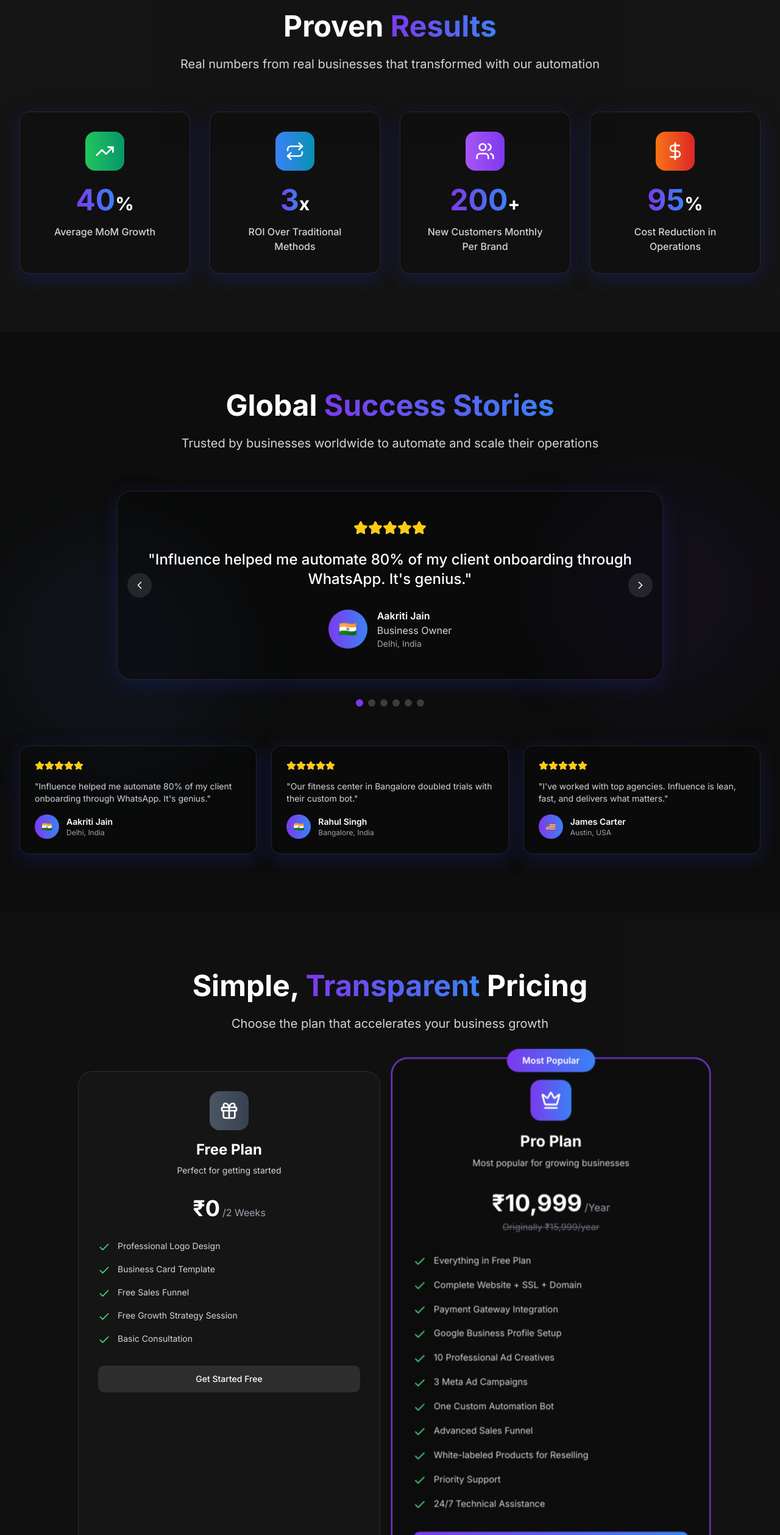
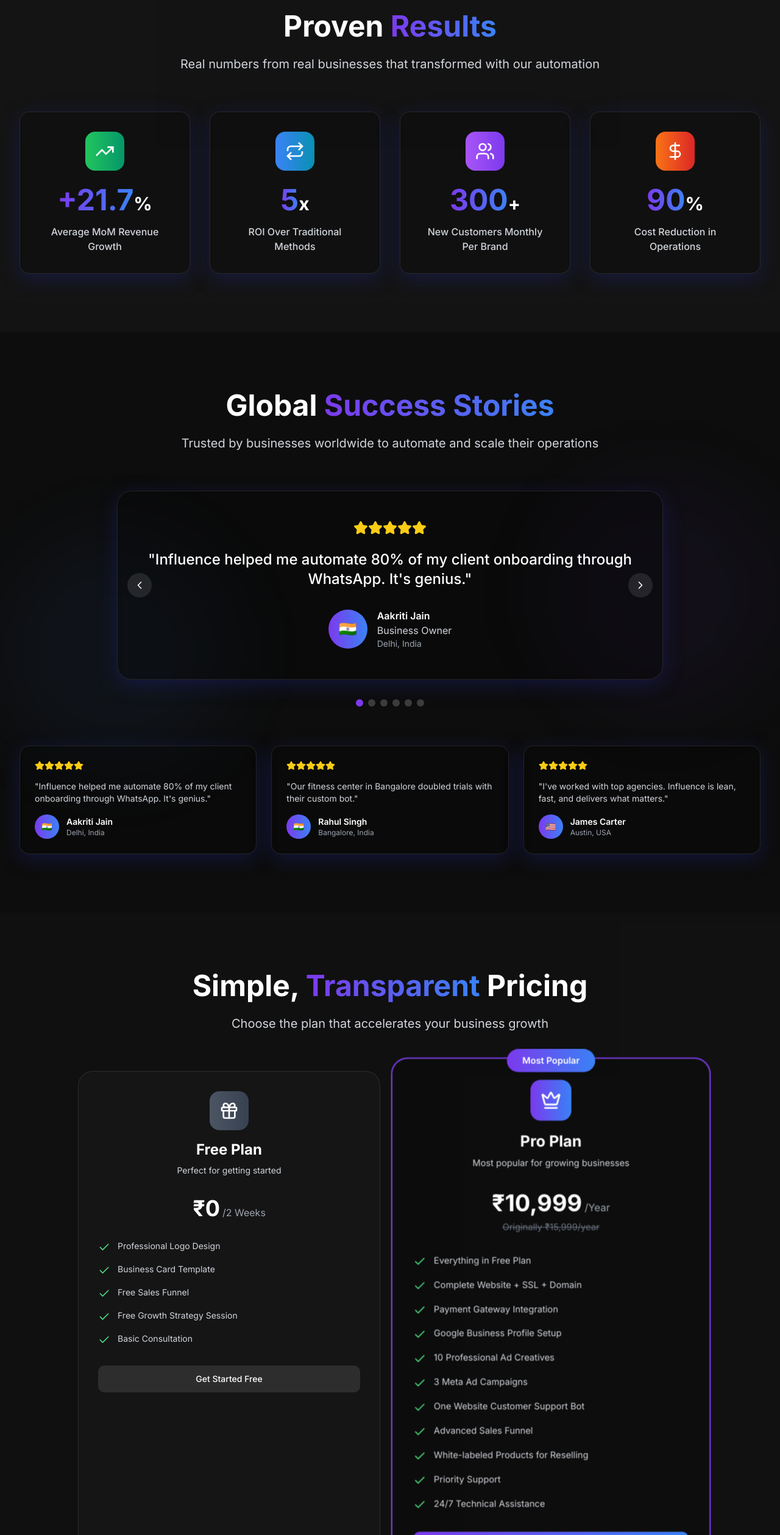
Before and after one commit to pragyan69/influenceAI, a React (Vite) app: page / in a window 1280 px wide. Shown: the part 5093-7611 px from the top of the page at 61% size. Built offline with nearby package versions, Linux system fonts and the light colour scheme.

Commit message:
Fix: Update Pro Plan features and stats
Updated the Pro Plan features in the pricing section and adjusted the figures in the "Proven Results" section.

```diff
--- a/src/components/PricingSection.tsx
+++ b/src/components/PricingSection.tsx
@@ -35,7 +35,7 @@ const PricingSection = () => {
         "Google Business Profile Setup",
         "10 Professional Ad Creatives",
         "3 Meta Ad Campaigns",
-        "One Custom Automation Bot",
+        "One Website Customer Support Bot",
         "Advanced Sales Funnel",
         "White-labeled Products for Reselling",
         "Priority Support",
--- a/src/components/ResultsSection.tsx
+++ b/src/components/ResultsSection.tsx
@@ -13,28 +13,28 @@ const ResultsSection = () => {
   const stats = [
     {
       icon: TrendingUp,
-      value: 40,
+      value: 21.7,
       suffix: "%",
-      label: "Average MoM Growth",
+      label: "Average MoM Revenue Growth",
       color: "from-green-500 to-emerald-600"
     },
     {
       icon: Repeat,
-      value: 3,
+      value: 5,
       suffix: "x",
       label: "ROI Over Traditional Methods",
       color: "from-blue-500 to-cyan-600"
     },
     {
       icon: Users,
-      value: 200,
+      value: 300,
       suffix: "+",
       label: "New Customers Monthly Per Brand",
       color: "from-purple-500 to-violet-600"
     },
     {
       icon: DollarSign,
-      value: 95,
+      value: 90,
       suffix: "%",
       label: "Cost Reduction in Operations",
       color: "from-orange-500 to-red-600"
@@ -56,15 +56,15 @@ const ResultsSection = () => {
         const easeOutQuart = 1 - Math.pow(1 - progress, 4);
 
         setCounters({
-          growth: Math.floor(40 * easeOutQuart),
-          roi: Math.floor(3 * easeOutQuart),
-          customers: Math.floor(200 * easeOutQuart),
-          reduction: Math.floor(95 * easeOutQuart)
+          growth: parseFloat((21.7 * easeOutQuart).toFixed(1)),
+          roi: Math.floor(5 * easeOutQuart),
+          customers: Math.floor(300 * easeOutQuart),
+          reduction: Math.floor(90 * easeOutQuart)
         });
 
         if (step >= steps) {
           clearInterval(timer);
-          setCounters({ growth: 40, roi: 3, customers: 200, reduction: 95 });
+          setCounters({ growth: 21.7, roi: 5, customers: 300, reduction: 90 });
         }
       }, stepDuration);
     };
@@ -114,7 +114,7 @@ const ResultsSection = () => {
                 </div>
                 <div className="mb-3 sm:mb-4">
                   <span className="text-3xl sm:text-4xl md:text-5xl font-bold gradient-text">
-                    {counterValues[index]}
+                    {index === 0 ? `+${counterValues[index]}` : counterValues[index]}
                   </span>
                   <span className="text-xl sm:text-2xl md:text-3xl font-bold text-white">
                     {stat.suffix}
```
